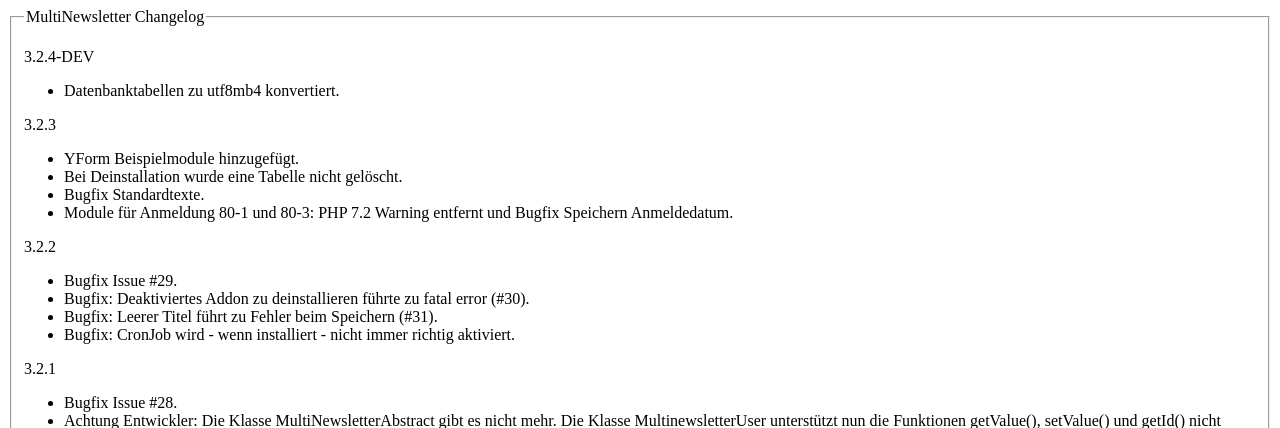
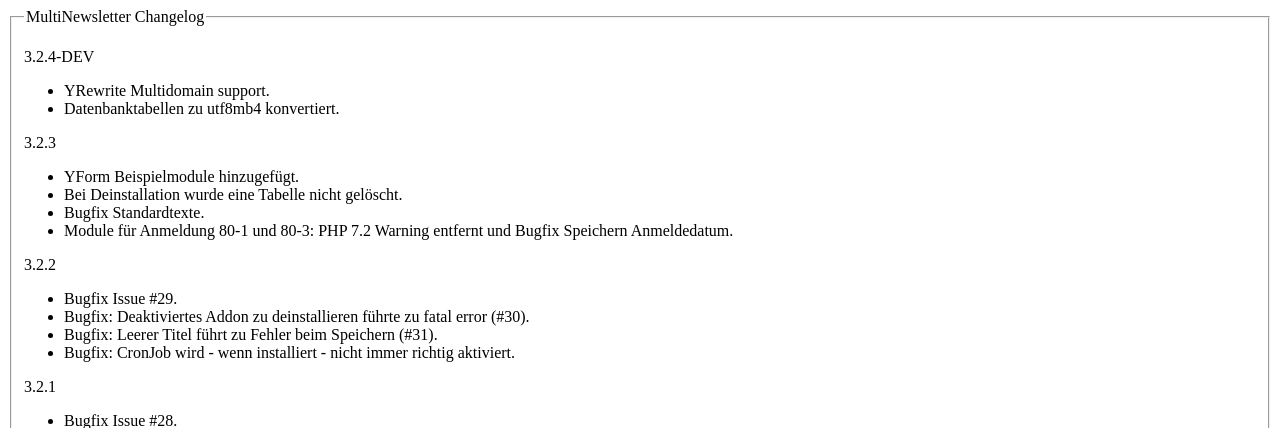
Before and after one commit to raum2projekt/multinewsletter, a PHP site: page /help.changelog.php in a window 1280 px wide. Shown: the top 428 px of the page. Run offline with PHP 8.4, Linux system fonts and the light colour scheme; some libraries are stand-ins or nearby versions.

Commit message:
add yrewrite multidomain support

```diff
--- a/pages/help.changelog.php
+++ b/pages/help.changelog.php
@@ -3,6 +3,7 @@
 
 	<p>3.2.4-DEV</p>
 	<ul>
+		<li>YRewrite Multidomain support.</li>
 		<li>Datenbanktabellen zu utf8mb4 konvertiert.</li>
 	</ul>
 	<p>3.2.3</p>
```
